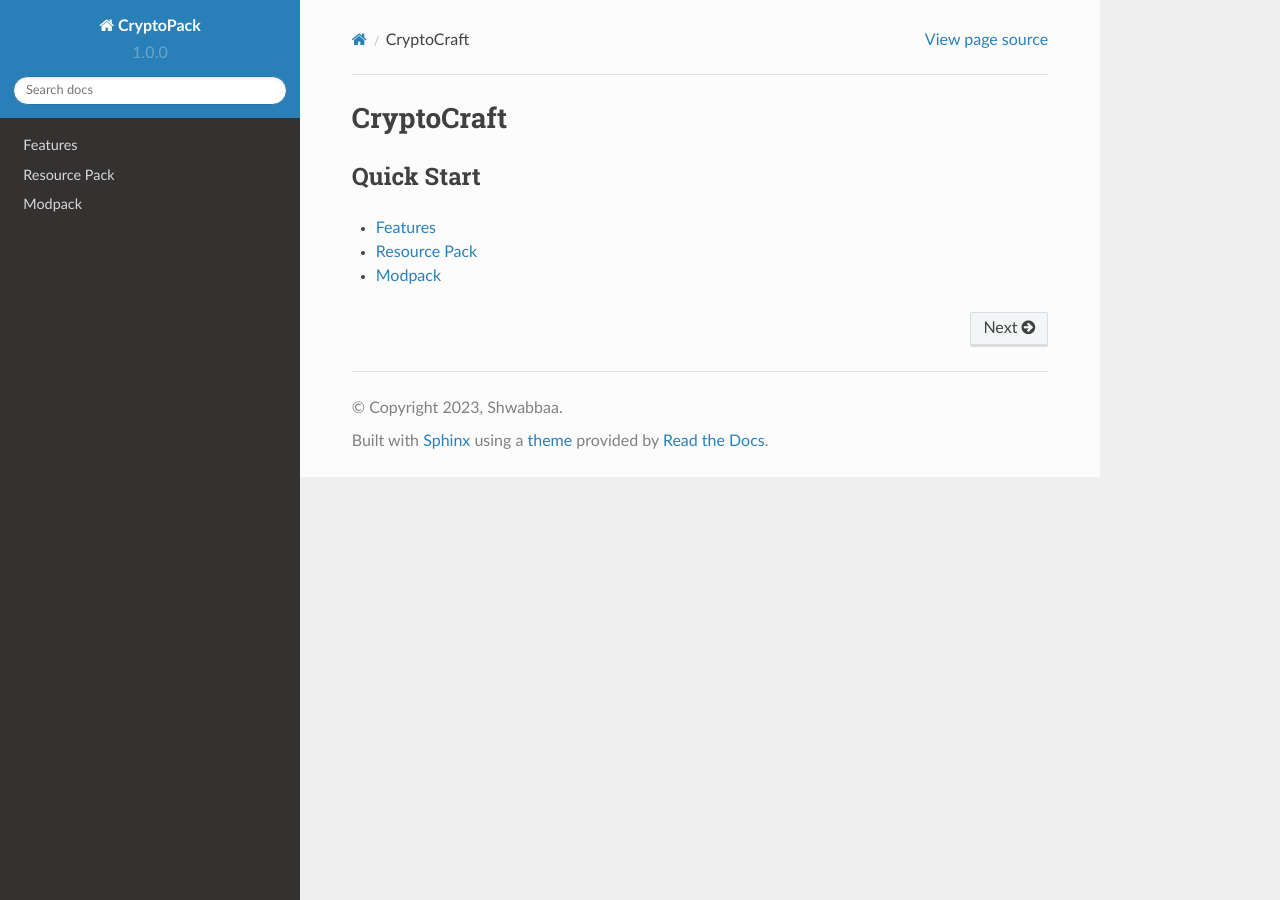
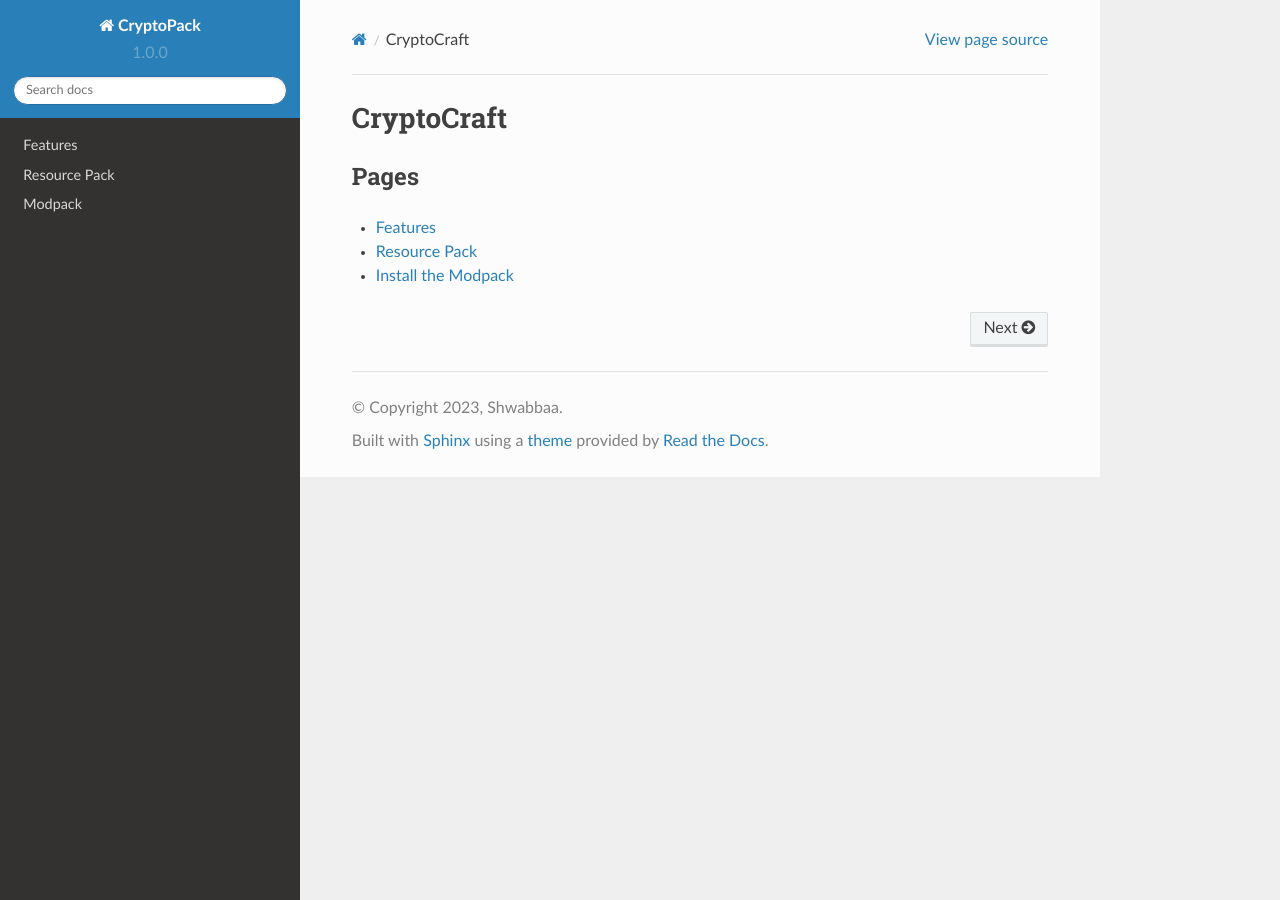
Before and after one commit to Shwabbaa/cryptopack-docs, a Sphinx documentation site: the page built from docs/source/index.rst, in a window 1280 px wide. Built offline with Sphinx 7.4.7 and the Read the Docs theme 2.0.0, drawn with Linux system fonts in a browser that asks for light colours; pages that are not in the unit, such as notebooks, are missing from menus.

Commit message:
Update index.rst

```diff
--- a/docs/source/index.rst
+++ b/docs/source/index.rst
@@ -1,14 +1,14 @@
 CryptoCraft
 ===================================
 
-Quick Start
+Pages
 --------
 
 * :doc:`features/index`
 
 * :doc:`resourcepack/index`
 
-* :doc:`modpack`
+* :doc:`Install the Modpack <modpack>`
 
 .. toctree::
    :hidden:
```
